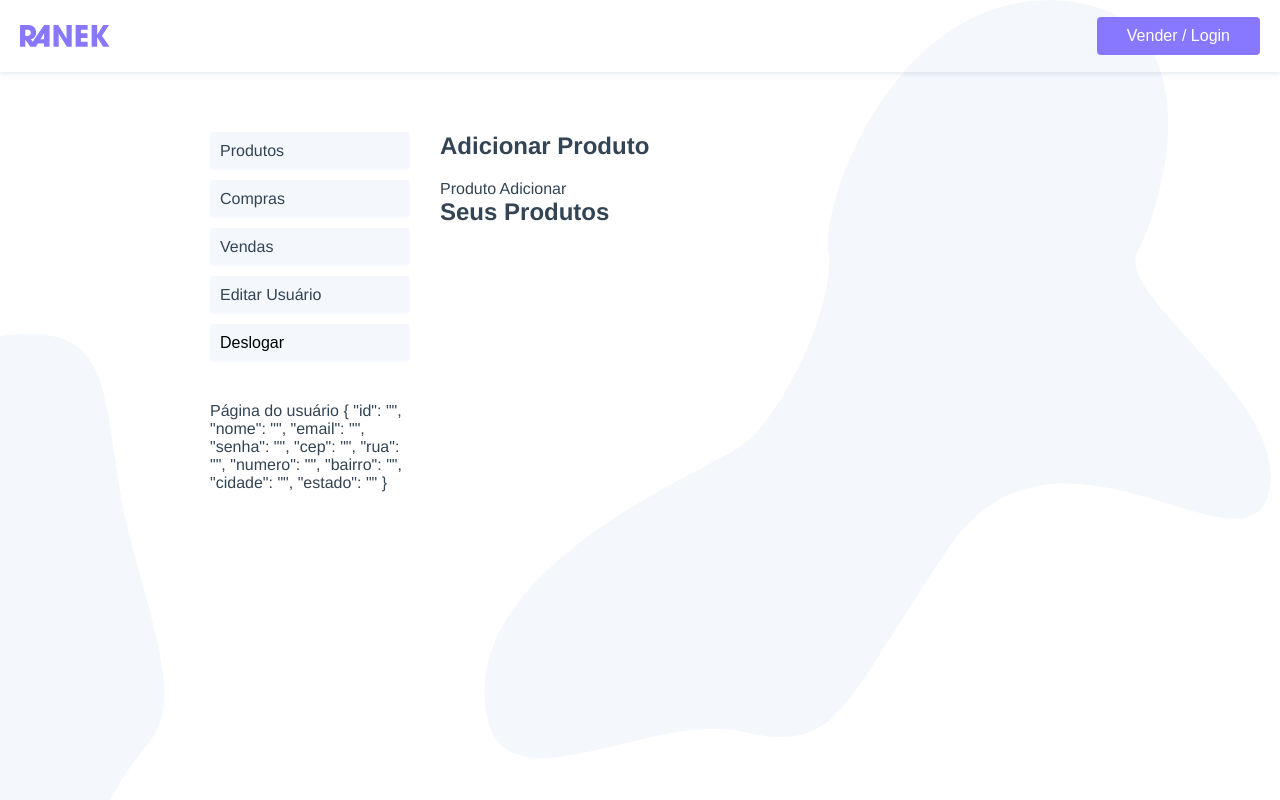
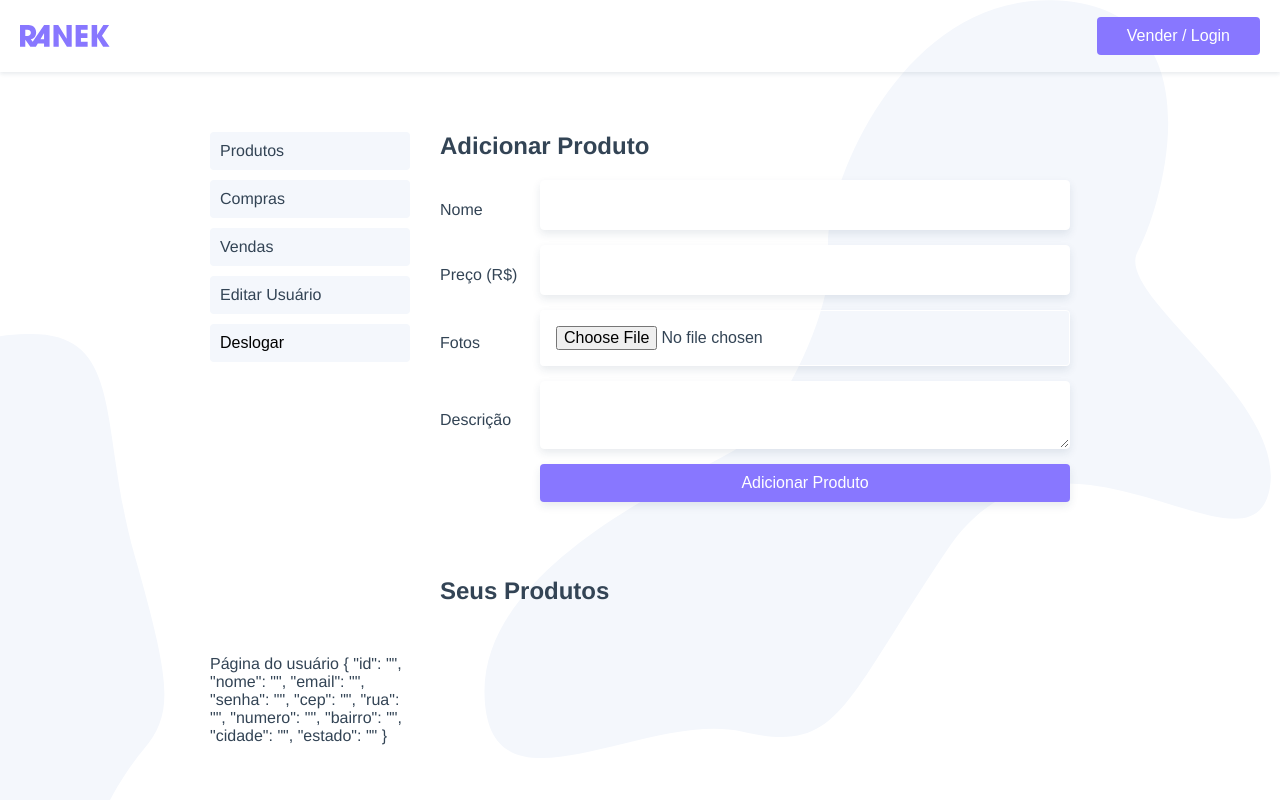
Before and after one commit to OLeandroPereira/ranek, a Vue app: page /usuario/compras in a window 1280 px wide. Shown: the top 800 px of the page. Built offline with nearby package versions, Linux system fonts and the light colour scheme.

Commit message:
craindo Poduto Adicionar

```diff
--- a/src/components/ProdutoAdicionar.vue
+++ b/src/components/ProdutoAdicionar.vue
@@ -1,9 +1,56 @@
 <template>
-    <p>Produto Adicionar</p>
+  <form class="adicionar-produto">
+    <label for="name">Nome</label>
+    <input id="nome" name="nome" type="text" v-model="produto.nome">
+    <label for="preco">Preço (R$)</label>
+    <input id="preco" name="preco" type="number" v-model="produto.preco">
+    <label for="fotos">Fotos</label>
+    <input id="fotos" name="fotos" type="file" ref="fotos">
+    <label for="preco">Descrição</label>
+    <textarea id="preco" name="preco" v-model="produto.descricao"></textarea>
+    <input class="btn" type="button" value="Adicionar Produto" @click.prevent="adicionarProduto">
+  </form>
 </template>
 
-  <script>
-  export default {
+<script>
+import { api } from "@/services.js";
+
+export default {
     name: "ProdutoAdicionar",
+    data() {
+      return {
+        produto: {
+          nome: "",
+          preco: "",
+          descricao: "",
+          fotos: null
+        }
+      };
+    },
+    methods: {
+      formatarProduto() {
+        this.produto.usuario_id = this.$store.state.usuario.id;
+      },
+      adicionarProduto() {
+        this.formatarProduto();
+        api.post("/produto", this.produto).then(() => {
+          this.$store.dispatch("getUsuarioProduto");
+        });
+      }
+    }
   };
+
   </script>
+
+<style scoped>
+.adicionar-produto {
+  display: grid;
+  grid-template-columns: 100px 1fr;
+  align-items: center;
+  margin-bottom: 60px;
+}
+
+.btn {
+  grid-column: 2;
+}
+</style>
```
